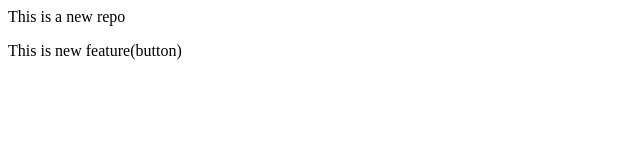
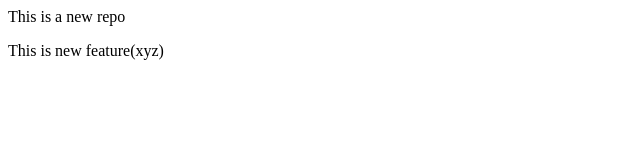
Before and after one commit to smriti-bca76/localrepo, a plain HTML site: page index.html in a window 1280 px wide. Shown: the full height of the page, 0-640 px from the left. Drawn offline with Linux system fonts and the light colour scheme.

Commit message:
Add info

```diff
--- a/index.html
+++ b/index.html
@@ -1,2 +1,2 @@
 <p>This is a new repo</p>
-<p>This is new feature(button) </p>
+<p>This is new feature(xyz)</p>
```
